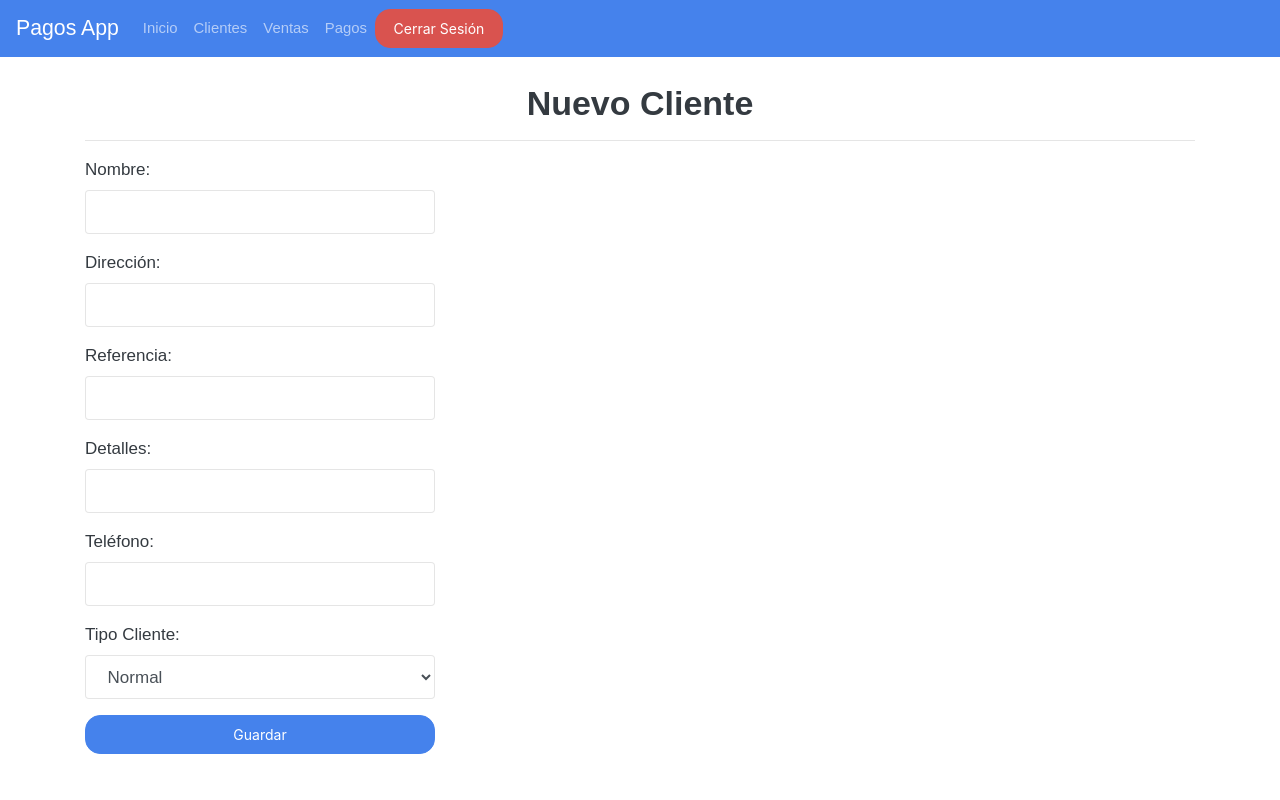
After one commit to Estuardo-Sazo/pagos-web, a PHP site: page /public/views/customers/add.php in a window 1280 px wide. The commit adds this page. Run offline with PHP 8.4, Linux system fonts and the light colour scheme; the visitor is signed in with stand-in values (Sample User, id 1).

Commit message:
Vista clientes, add nuevo cliente

```diff
--- a/index.php
+++ b/index.php
@@ -1,2 +1,2 @@
 <?php
-header('Location: public/inicio');
+header('Location: public/');
--- a/public/utils/footer.php
+++ b/public/utils/footer.php
@@ -6,6 +6,8 @@ function footer($page){
     ?>
     <script src="../../assets/js/jquery.min.js"></script>
     <script src="../../assets/js/bootstrap.min.js"></script>
+    <script src="../../assets/js/jquery.serializejson.js"></script>
+
     <script src="../../assets/js/<?=$page?>.js"></script>
 
 </body>
--- a/public/utils/header.php
+++ b/public/utils/header.php
@@ -8,6 +8,8 @@ function cabecera($page){
     <meta name="viewport" content="width=device-width, initial-scale=1.0">
     <title>Pagos App - <?=$page?></title>
     <link rel="stylesheet" href="../../assets/css/bootstrap.min.css">
+    <link rel="stylesheet" href="../../assets/css/style.css">
+
 </head>
 <body>
 
--- a/public/utils/nav.php
+++ b/public/utils/nav.php
@@ -11,7 +11,7 @@
         </a>
       </li>
       <li class="nav-item">
-        <a class="nav-link" href="../clientes">Clientes</a>
+        <a class="nav-link" href="../customers">Clientes</a>
       </li>
       <li class="nav-item">
         <a class="nav-link" href="#">Ventas</a>
--- /dev/null
+++ b/public/views/customers/add.php
@@ -0,0 +1,55 @@
+<?php
+include_once('../../utils/validate_session.php');
+include_once('../../utils/header.php');
+cabecera('Nuevo Cliente');
+include_once('../../utils/nav.php');
+?>
+
+<div class="container">
+<br>
+<h2 align="center">Nuevo Cliente</h2>
+<hr>
+
+<div class="row">
+<div class="col-md-4">
+<form action="" id="newCustomer">
+    <div class="form-group">
+        <label for="name">Nombre:</label>
+        <input type="text" name="name" id="name" class="form-control" required>
+    </div>
+    <div class="form-group">
+        <label for="address">Dirección:</label>
+        <input type="text" name="address" id="address" class="form-control" required>
+    </div>
+    <div class="form-group">
+        <label for="uuid">Referencia:</label>
+        <input type="text" name="uuid" id="uuid" class="form-control">
+    </div>
+    <div class="form-group">
+        <label for="description">Detalles:</label>
+        <input type="text" name="description" id="description" class="form-control">
+    </div>
+    <div class="form-group">
+        <label for="phone">Teléfono:</label>
+        <input type="text" name="phone" id="phone" class="form-control">
+    </div>
+    <div class="form-group">
+        <label for="type_customer">Tipo Cliente:</label>
+        <select type="text" name="type_customer" id="type_customerphone" class="form-control" required>
+         <option value="0">Normal</option>
+         <option value="1">Especial</option>
+        </select>
+    </div>
+
+    <button type="submit" class="btn btn-primary btn-block">Guardar</button>
+</form>
+</div>
+</div>
+</div>
+
+
+
+<?php
+include_once('../../utils/footer.php');
+footer('customers');
+?>
```
Also changed, not shown: public/views/customers/index.php (added, +30 -0 lines), public/views/inicio/index.php (+13 -2 lines), api/customers/index.php (renamed from api/costumers/index.php), public/assets/css/style.css (added), public/assets/js/customers.js (added), public/assets/js/jquery.serializejson.js (added), 2 other files.
